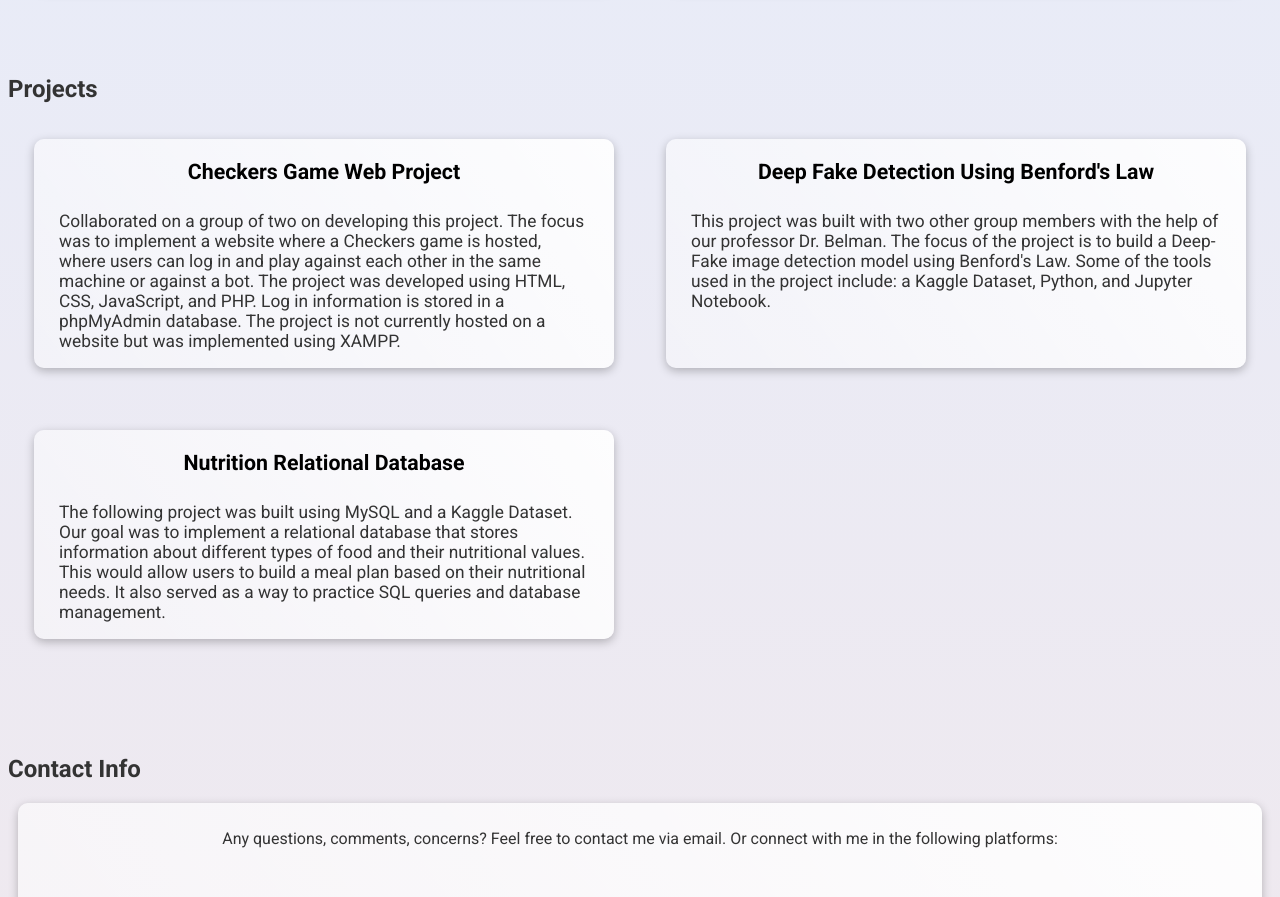
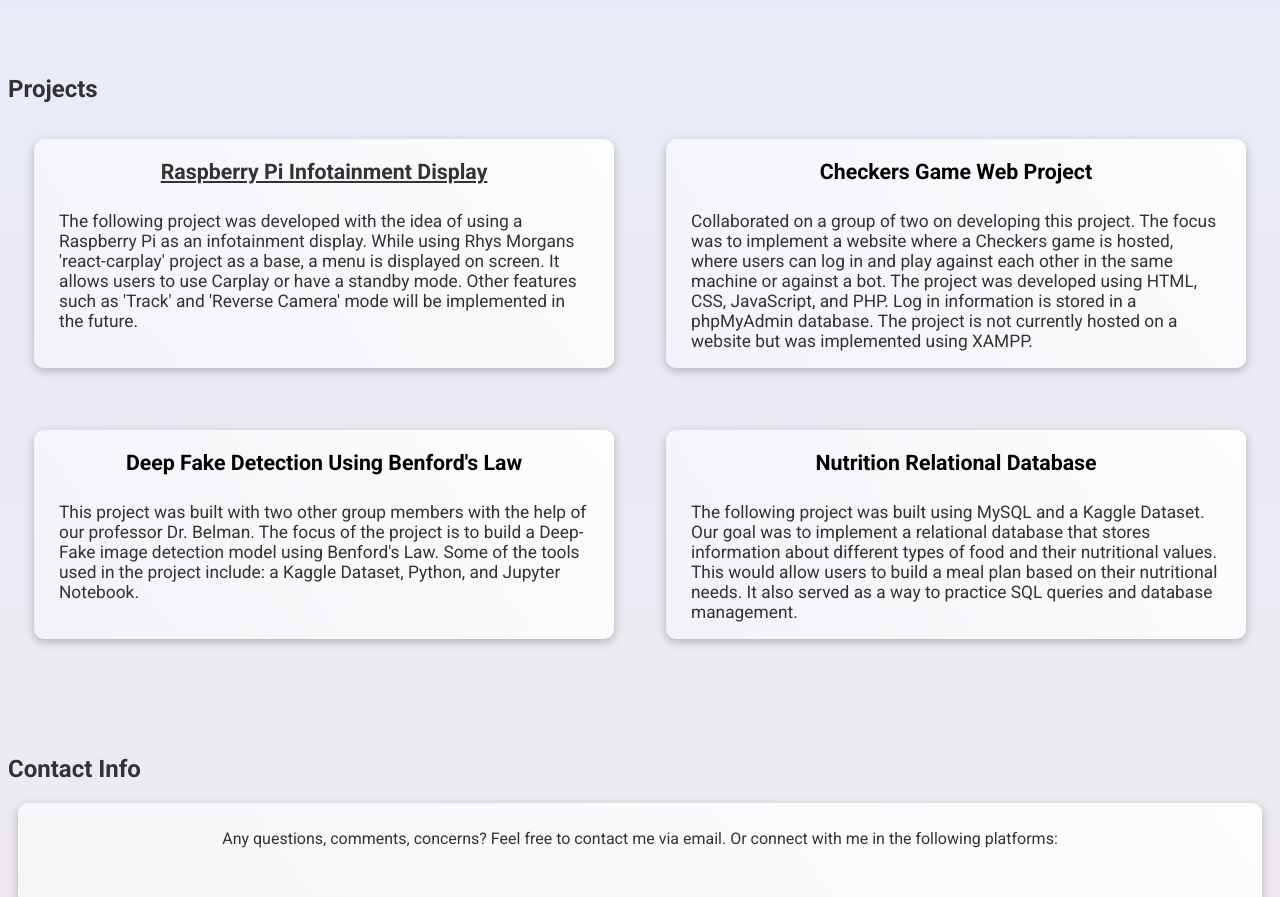
Before and after one commit to JuanJMD/JuanJMD.github.io, a plain HTML site: page index.html in a window 1280 px wide. Shown: the part 980-1877 px from the top of the page. Drawn offline with Linux system fonts and the light colour scheme.

Commit message:
Added Project Description

```diff
--- a/index.html
+++ b/index.html
@@ -100,6 +100,19 @@
             <div id="projectBlocks">
                 <div class="projectContainer">
                     <div class="projectItem" id="project1">
+                        <p class="projectName">
+                            <a href="https://github.com/JuanJMD/obd2-infotainment-display">Raspberry Pi Infotainment Display</a>
+                        </p>
+                        <p class="projectInfo">
+                            The following project was developed with the idea of using a Raspberry Pi as
+                            an infotainment display. While using Rhys Morgans 'react-carplay' project as a base,
+                            a menu is displayed on screen. It allows users to use Carplay or have a standby mode. Other features
+                            such as 'Track' and 'Reverse Camera' mode will be implemented in the future.
+                        </p>
+                    </div>
+                </div>
+                <div class="projectContainer">
+                    <div class="projectItem" id="project1">
                         <h3 class="projectName">Checkers Game Web Project</h3>
                         <p class="projectInfo">Collaborated on a group of two on developing this project.
                             The focus was to implement a website where a Checkers game is hosted,
```
